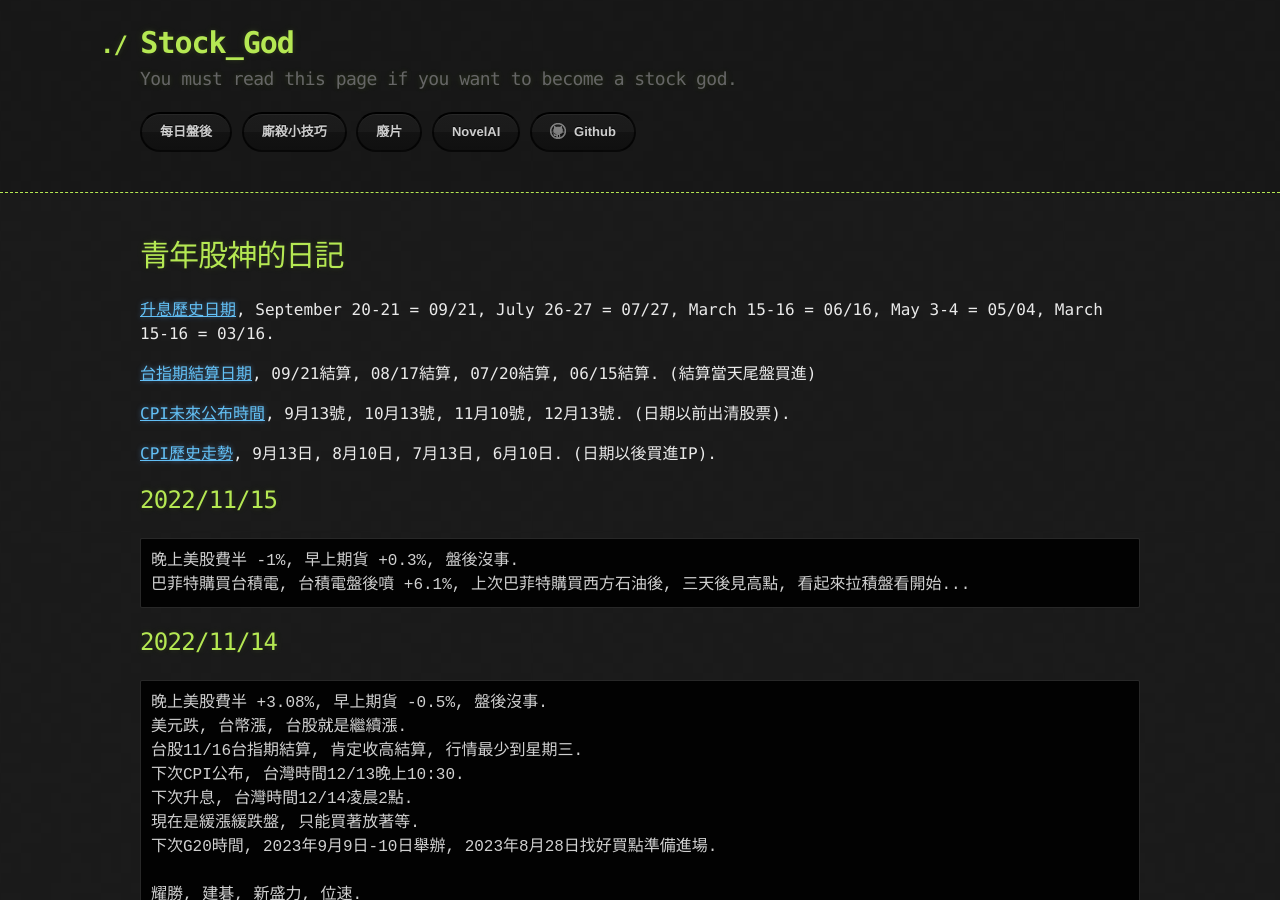
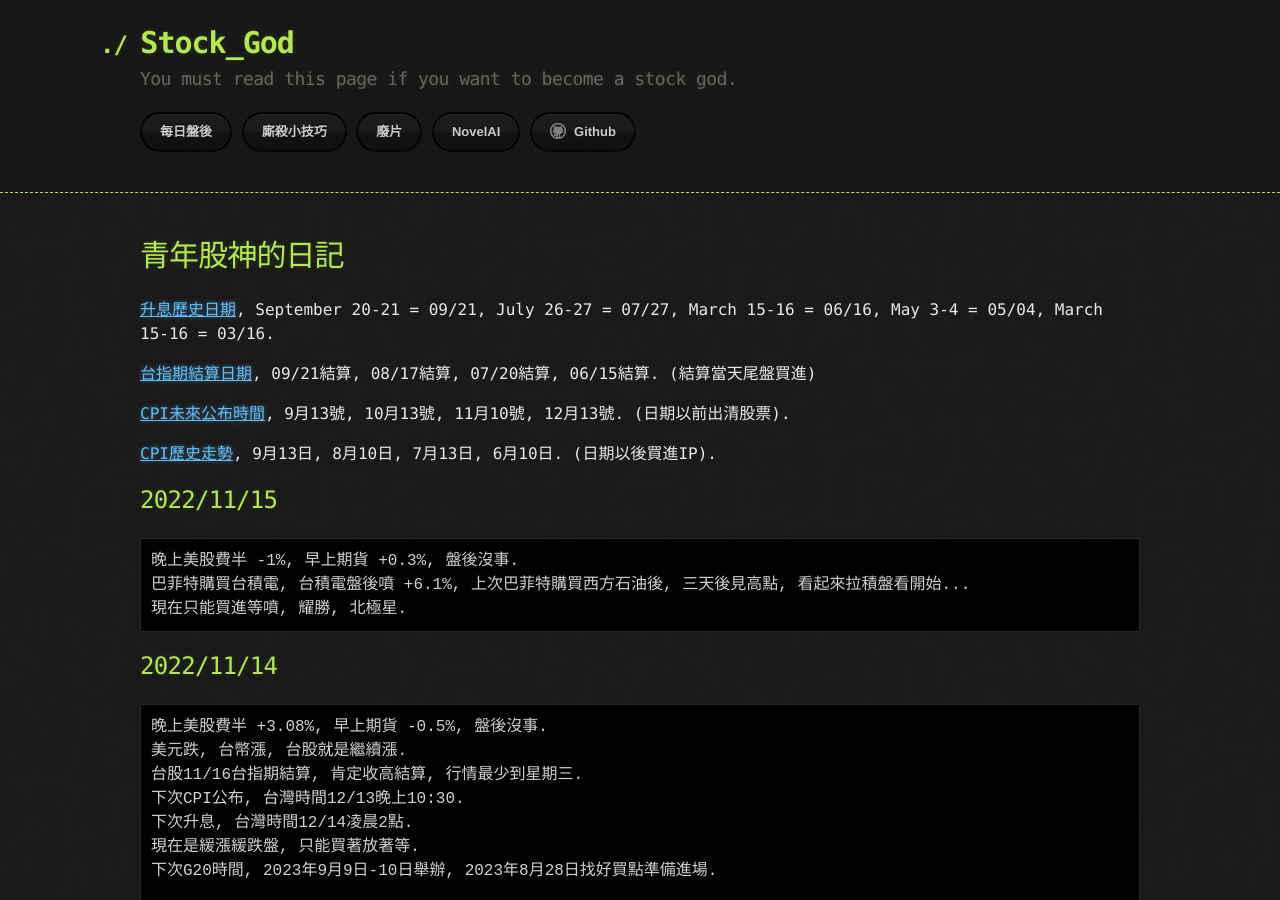
Before and after one commit to lepg5487/Stock_God, a Jekyll site: the page built from index.md, in a window 1280 px wide and 900 px high. Built offline with Jekyll 4.4.1, drawn with Linux system fonts in a browser that asks for light colours; our own code applies the rules of GitHub Pages for plain Markdown files.

Commit message:
Update index.md

````diff
--- a/index.md
+++ b/index.md
@@ -16,6 +16,7 @@ layout: testlayouts
 ```
 晚上美股費半 -1%, 早上期貨 +0.3%, 盤後沒事.
 巴菲特購買台積電, 台積電盤後噴 +6.1%, 上次巴菲特購買西方石油後, 三天後見高點, 看起來拉積盤看開始...
+現在只能買進等噴, 耀勝, 北極星.
 ```
 
 ## 2022/11/14
````
